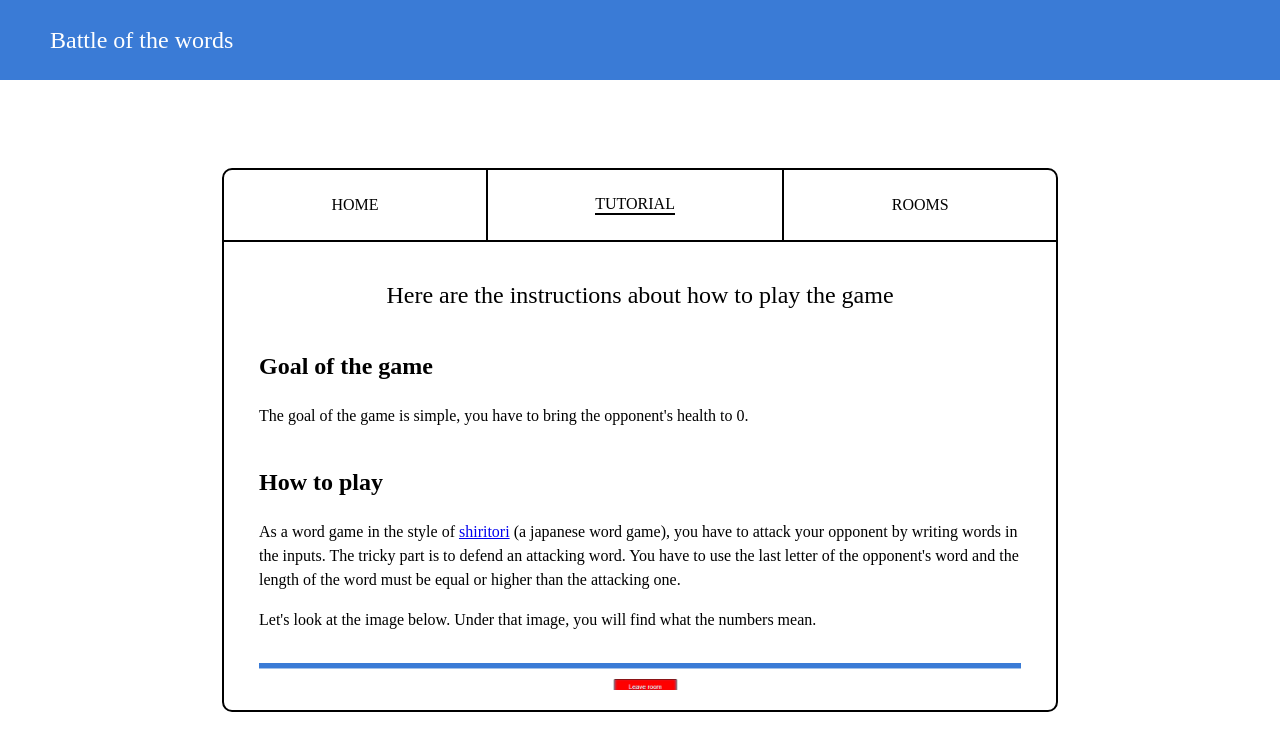
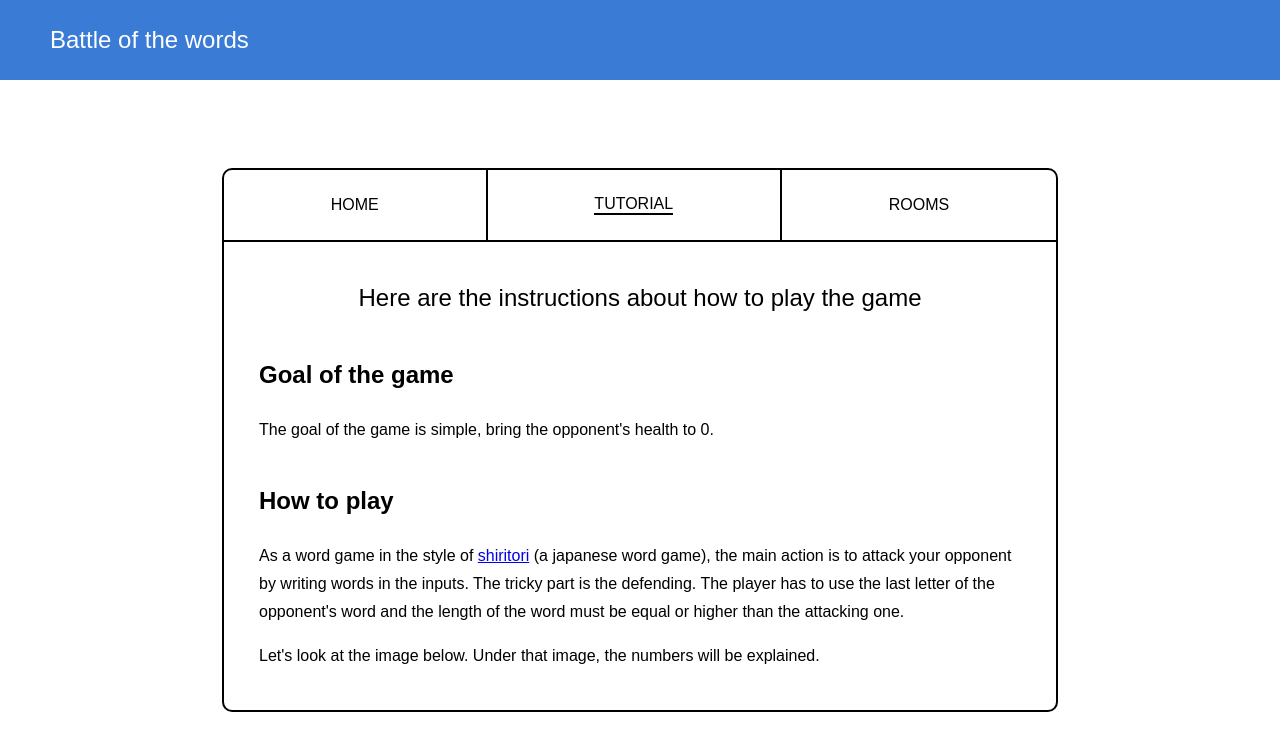
Before and after one commit to mrwanzein/battle_of_the_words, a React (Vite) app: page /tutorial in a window 1280 px wide. Shown: the top 750 px of the page. Built offline with nearby package versions, Linux system fonts and the light colour scheme; no server answers.

Commit message:
changed font & updated tutorial

```diff
--- a/src/components/tutorial/Tutorial.jsx
+++ b/src/components/tutorial/Tutorial.jsx
@@ -7,7 +7,7 @@ const Tutorial = () => {
             <div>
                 <h2>Goal of the game</h2>
                 <p>
-                    The goal of the game is simple, you have to bring the opponent's health to 0.
+                    The goal of the game is simple, bring the opponent's health to 0.
                 </p>
             </div>
 
@@ -15,31 +15,31 @@ const Tutorial = () => {
                 <h2>How to play</h2>
 
                 <p>
-                    As a word game in the style of <a href="https://en.wikipedia.org/wiki/Shiritori">shiritori</a> (a japanese word game), you have to
-                    attack your opponent by writing words in the inputs. The tricky part is to defend an attacking word. You have to use the
+                    As a word game in the style of <a href="https://en.wikipedia.org/wiki/Shiritori">shiritori</a> (a japanese word game), the main action is to
+                    attack your opponent by writing words in the inputs. The tricky part is the defending. The player has to use the
                     last letter of the opponent's word and the length of the word must be equal or higher than the attacking one.
                 </p>
 
-                <p>Let's look at the image below. Under that image, you will find what the numbers mean.</p>
+                <p>Let's look at the image below. Under that image, the numbers will be explained.</p>
 
                 <TutorialImg1 src="/src/assets/images/tutorialImg1.jpg" alt="image with numbers explaining how to play" />
 
                 <ol>
                     <TutorialListInstance>
-                        The input field where you have to write the words you want to attack with (press the enter key after writing a word).
-                        It can be use for attacking or defending. If there's no arrow pointing to that input, it means you can attack.
-                        If there is an arrow, it means you're getting attacked and you are now in a duel for that specific input. The players have
+                        The input field where the words are written (press the enter key after writing a word).
+                        It can be used for attacking or defending. If there's no arrow pointing to that input, it means it can attack.
+                        If there is an arrow, it means its getting attacked and a duel is in motion for that specific input. The players have
                         to go back and forth until the timer on a duel arrow expires.
                     </TutorialListInstance>
 
                     <TutorialListInstance>
-                        The selected target (press the input with the mouse to select a target). You can attack multiple inputs at the same time, but not the ones that
-                        are already active. You have to be quick and accurate because it can rapidly become overwhelming.
+                        The selected target to attack (press the opponent's input with the mouse to select). It is possible to attack multiple inputs at the same time
+                        but not the ones that are already active. It is recommended to be quick and accurate because it can rapidly become overwhelming.
                     </TutorialListInstance>
 
                     <TutorialListInstance>
-                        The timing arrow. After attacking or defending with a word, you can see an arrow with a number attached to it. That number is
-                        the remaining seconds you have to defend. Once it expires, you take the length of the word as damage to your health.
+                        The timing arrow. After attacking or defending a word, there's an arrow with a number attached to it. That number are
+                        the remaining seconds left to defend. Once it expires, the defendant takes the length of the word as damage to the health bar.
                     </TutorialListInstance>
 
                     <TutorialListInstance>
@@ -68,8 +68,7 @@ const Wrapper = styled.div`
     overflow-y: scroll;
     flex: 1;
     padding: 15px;
-    line-height: 1.5;
-
+    line-height: 1.75;
 `
 
 const TutorialTitle = styled.span`
--- a/src/index.css
+++ b/src/index.css
@@ -1,3 +1,7 @@
+html {
+    font-family: Arial, Helvetica, sans-serif;
+}
+
 html, body, #root {
     height: 100%;
     margin: 0;
```
